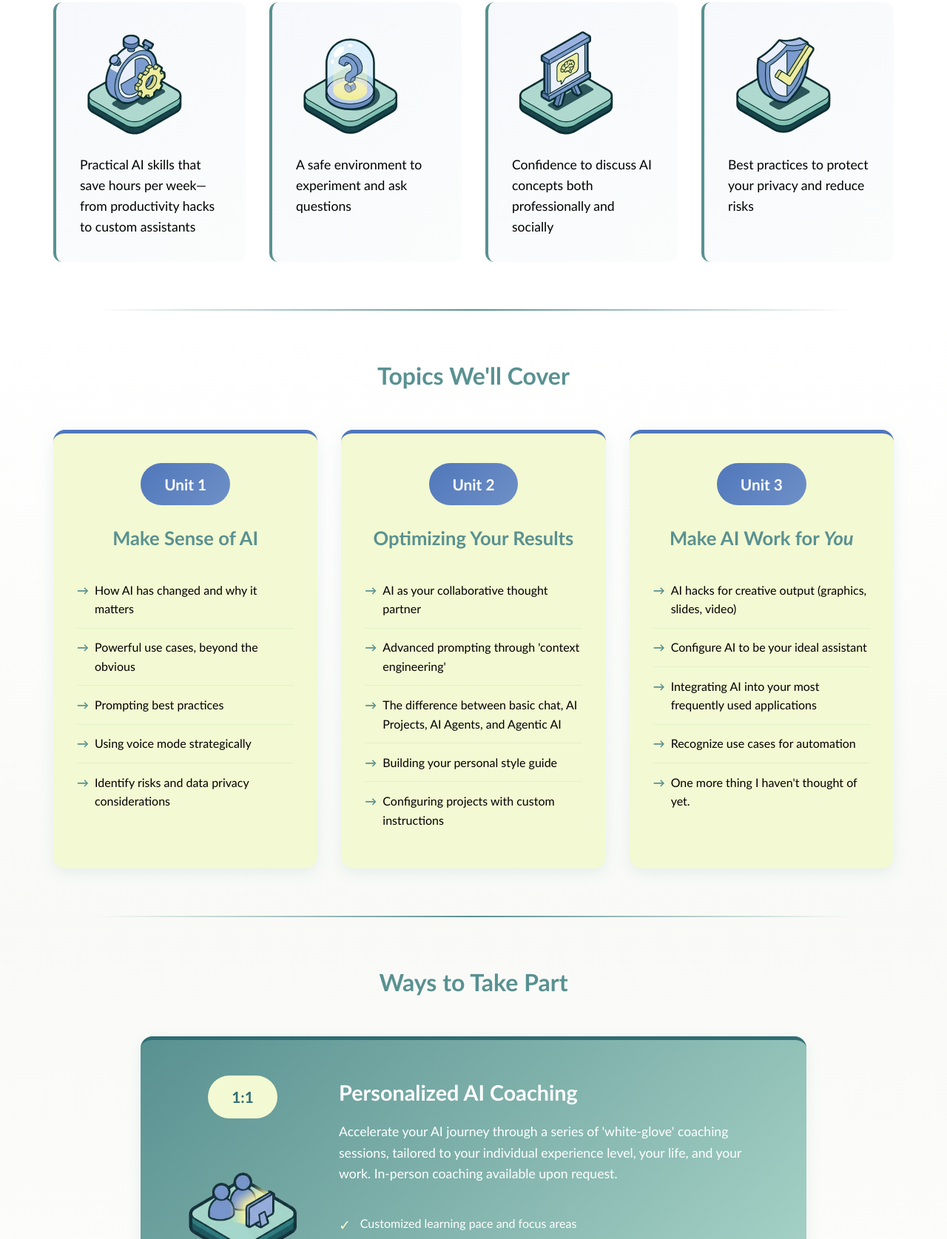
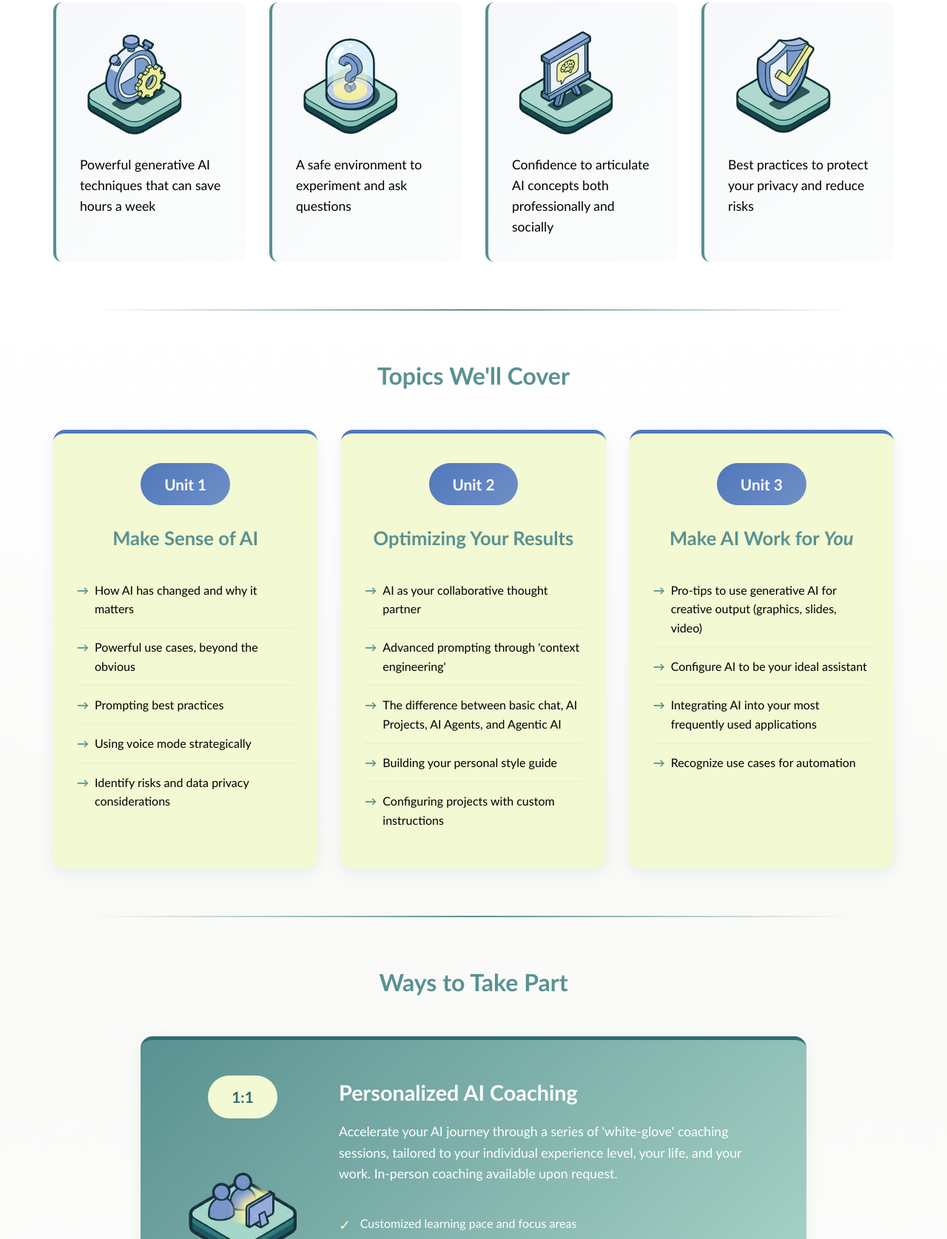
Before and after one commit to sward13/Azulin, a plain HTML site: page aiadvantage.html in a window 1280 px wide. Shown: the part 1125-2800 px from the top of the page at 74% size. Drawn offline with Linux system fonts and the light colour scheme.

Commit message:
Update aiadvantage.html
Sam's edits.

```diff
--- a/aiadvantage.html
+++ b/aiadvantage.html
@@ -1218,7 +1218,7 @@
         <div class="hero-content">
             <img src="images/Azulin_Logo_Horizontal_LGHT_Teal.png" alt="Azulin Consulting" class="hero-logo">
             <h1 class="hero-title">The AI Advantage</h1>
-            <p class="hero-subtitle">AI coaching for busy people who want to maximize their productivity and boost their confidence.</p>
+            <p class="hero-subtitle">AI coaching for busy people who want to boost their skills and maximize their productivity.</p>
         </div>
     </section>
 
@@ -1243,7 +1243,7 @@
             <div class="benefits-grid">
                 <div class="benefit-card">
                     <img src="images/Icon_Productivity.png" alt="Practical Skills" class="benefit-icon">
-                    <p>Practical AI skills that save hours per week—from productivity hacks to custom assistants</p>
+                    <p>Powerful generative AI techniques that can save hours a week</p>
                 </div>
                 <div class="benefit-card">
                     <img src="images/Icon_Questions.png" alt="Safe Environment" class="benefit-icon">
@@ -1251,7 +1251,7 @@
                 </div>
                 <div class="benefit-card">
                     <img src="images/Icon_Conversant.png" alt="Professional Confidence" class="benefit-icon">
-                    <p>Confidence to discuss AI concepts both professionally and socially</p>
+                    <p>Confidence to articulate AI concepts both professionally and socially</p>
                 </div>
                 <div class="benefit-card">
                     <img src="images/Icon_Risks.png" alt="Safety Guidelines" class="benefit-icon">
@@ -1298,11 +1298,10 @@
                     <span class="session-number">Unit 3</span>
                     <h3>Make AI Work for <I>You</I></h3>
                     <ul class="session-objectives">
-                        <li>AI hacks for creative output (graphics, slides, video)</li>
+                        <li>Pro-tips to use generative AI for creative output (graphics, slides, video)</li>
                         <li>Configure AI to be your ideal assistant</li>
                         <li>Integrating AI into your most frequently used applications</li>
                         <li>Recognize use cases for automation</li>
-                        <li>One more thing I haven't thought of yet.</li>
                     </ul>
                 </div>
             </div>
@@ -1341,7 +1340,7 @@
                     </div>
                     <div class="participation-right-column">
                         <h3>Small Learning Cohorts</h3>
-                        <p class="participation-subtitle">Join others to learn the topics above in an intimate virtual setting.</p>
+                        <p class="participation-subtitle">Join others in an intimate virtual setting to cover the learning units 1-3 (above). Private team workshops available upon request.</p>
                         <ul class="participation-attributes">
                             <li>Maximum 8 participants for increased engagement</li>
                             <li>Live practice with real-time discussion</li>
```
